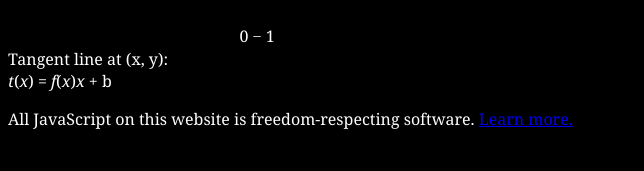
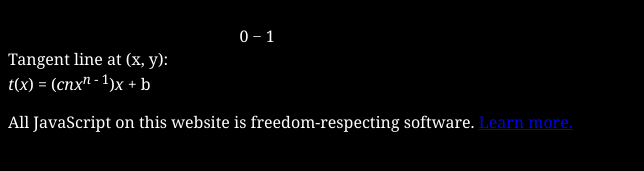
Before and after one commit to cxd4/integrals, a plain HTML site: page power.html in a window 1280 px wide. Shown: the part 527-698 px from the top of the page, 0-644 px from the left. Drawn offline with Linux system fonts and the light colour scheme; a script that the page names is missing.

Commit message:
correct general tangent line formula to show derivative

```diff
--- a/power.html
+++ b/power.html
@@ -35,7 +35,7 @@ Your browser doesn't appear to support the <code>&lt;CANVAS&gt;</code> element.
 </table>
 
 <div>Tangent line at (<span id="x">x</span>, <span id="y">y</span>):</div>
-<div><i>t</i>(<i>x</i>) = <span id="m"><i>f</i>(<i>x</i>)</span><i>x</i> + <span id="b">b</span></div>
+<div><i>t</i>(<i>x</i>) = <span id="m">(<i>cn</i><i>x</i><sup><i>n</i> - 1</sup>)</span><i>x</i> + <span id="b">b</span></div>
 
 <p>All JavaScript on this website is freedom-respecting software.  <a href="/free-js.html" rel="jslicense">Learn more.</a></p>
 </body>
```
